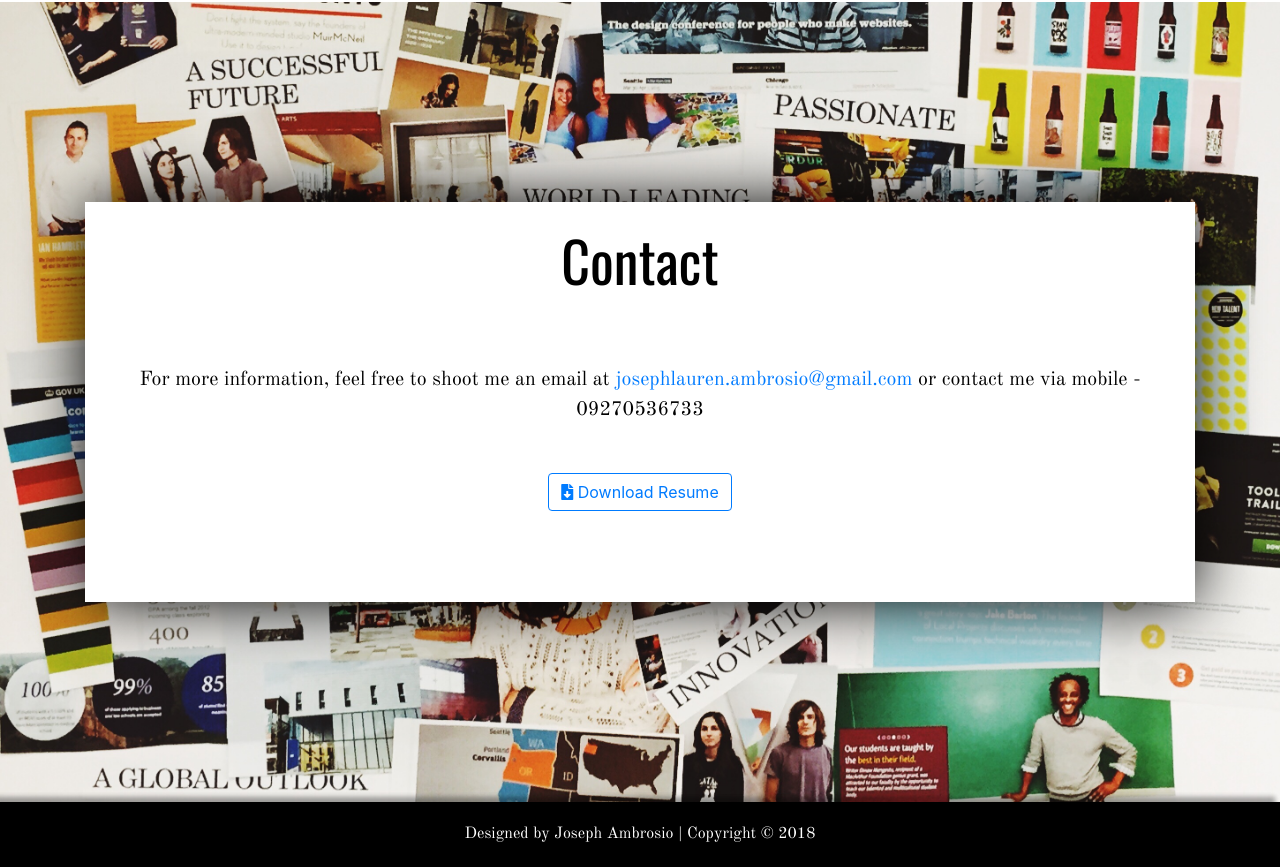
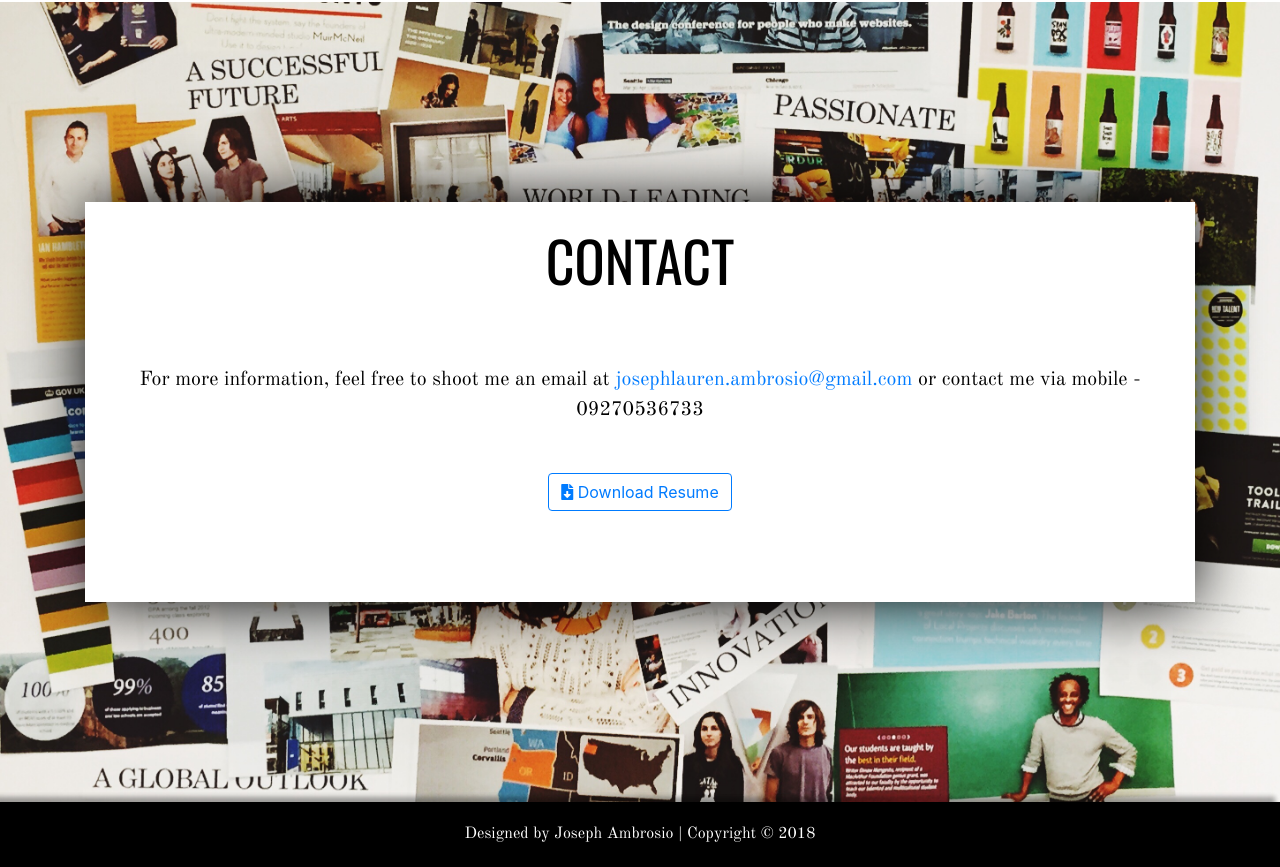
Before and after one commit to josephlaurenambrosio/portfolio, a plain HTML site: page index.html in a window 1280 px wide. Shown: the part 3038-3905 px from the top of the page. Drawn offline with nearby package versions, Linux system fonts and the light colour scheme; a web font is replaced by a local one.

Commit message:
Updated Portfolio

```diff
--- a/index.html
+++ b/index.html
@@ -168,7 +168,7 @@
 			<div class="row">
 				<div class="rowcontent col-sm-12 col-md-12 col-lg-12">
 					<div class="firstcontent">
-						<h2 class="display-4 py-4">Contact</h2>
+						<h2 class="display-4 py-4">CONTACT</h2>
 
 						<p class="lead my-5">For more information, feel free to shoot me an email at
 							<a href="mailto:josephlauren.ambrosio@gmail.com" class="email">josephlauren.ambrosio@gmail.com</a>
```
